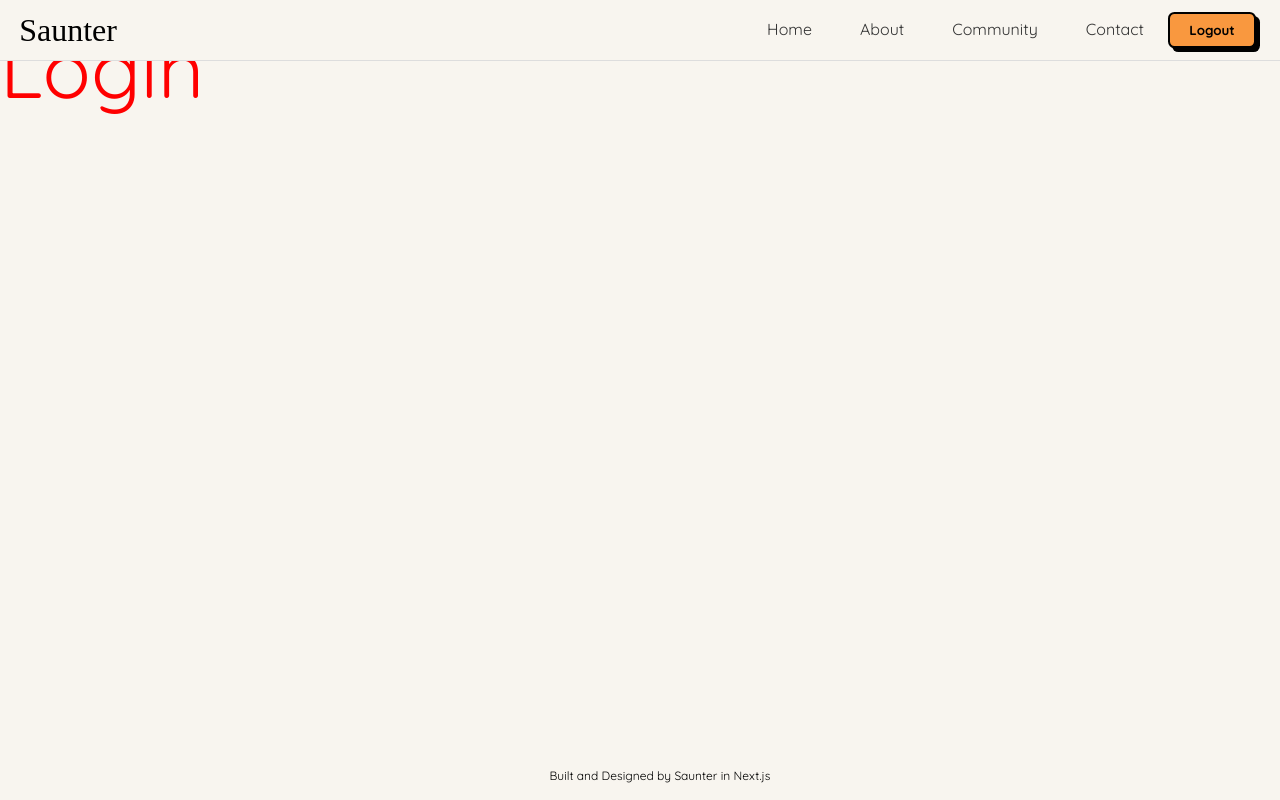
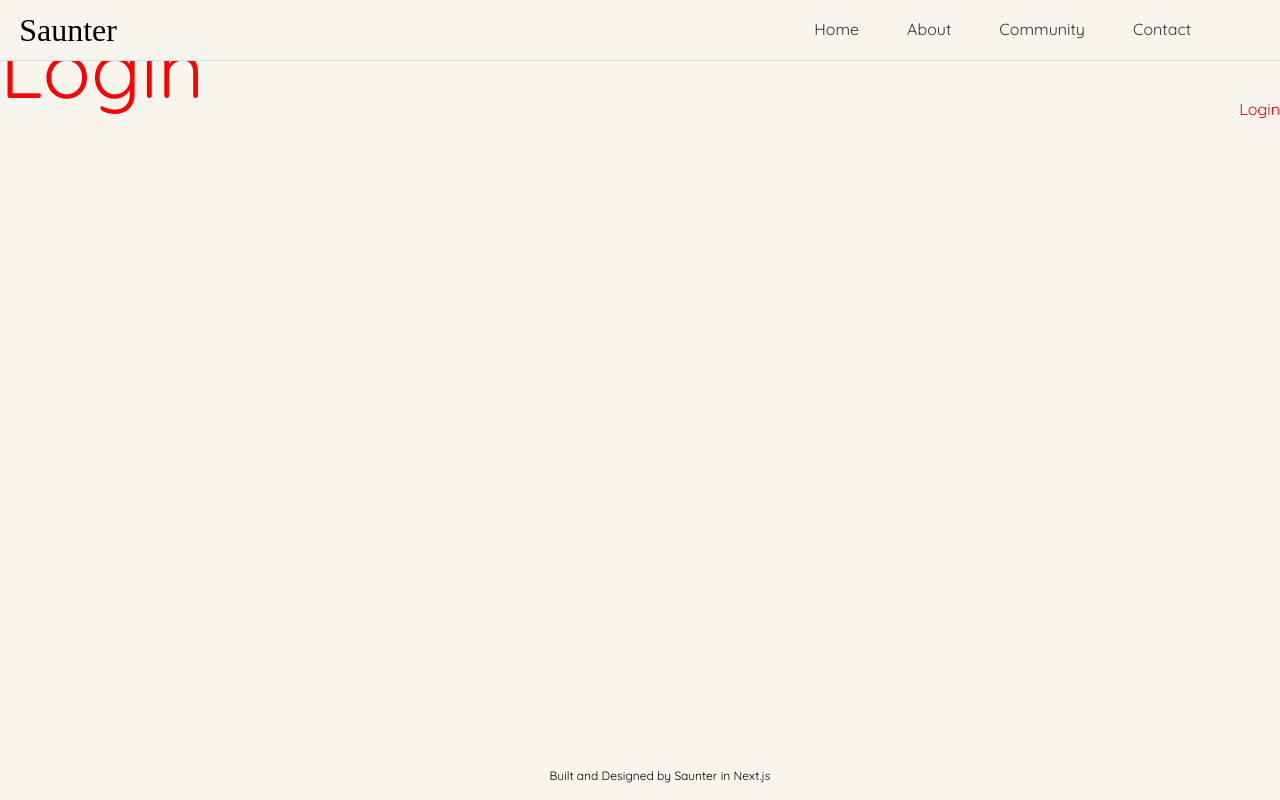
Before and after one commit to ffjaervik/saunter-front-end, a Next.js app: page / in a window 1280 px wide. Built offline with nearby package versions, Linux system fonts and the light colour scheme; no server answers; a web font is replaced by a local one.

Commit message:
feat: Auth0 in navbar + conditional rendering. Collaboration: @anastasia-starostina

```diff
--- a/components/Navbar.js
+++ b/components/Navbar.js
@@ -1,38 +1,63 @@
 import Link from 'next/link'
 import Image from 'next/image'
-import styles from "../styles/Navbar.module.css"
-import { useUser } from "@auth0/nextjs-auth0";
-import PropTypes from "prop-types";
+import styles from '../styles/Navbar.module.css'
+import { useUser } from '@auth0/nextjs-auth0'
+import PropTypes from 'prop-types'
 
-const Navbar = ({ isLoggedIn }) => {
-  const { user } = useUser();
-
+const Navbar = () => {
+	const { user, error, isLoading } = useUser()
+	console.log(user)
 
 	return (
 		<nav className={styles.navbar}>
-        <Link href="/">
+			<Link href='/'>
 				<h2>Saunter</h2>
 			</Link>
-        <Link href="/">
+			<Link href='/'>
 				<a>Home</a>
 			</Link>
-        <Link href="/about">
+			<Link href='/about'>
 				<a>About</a>
 			</Link>
-        <Link href="/community/">
+			<Link href='/community/'>
 				<a>Community</a>
 			</Link>
-        <Link href="/contact/">
+			<Link href='/contact/'>
 				<a>Contact</a>
 			</Link>
-        <button className="btn" href="/api/auth/logout">
-          Logout
+			{error && <div>{error.message}</div>}
+			{user && (
+				<div className='loginwelcome'>
+					<button>
+						{' '}
+						Welcome {user.name}! <a href='/api/auth/logout'>Logout</a>{' '}
 					</button>
+				</div>
+			)}
+			{!user && (
+				<a className='loginbutton' href='/api/auth/login'>
+					Login
+				</a>
+			)}
 		</nav>
-    );
+	)
 }
 
+//   const { user, error, isLoading } = useUser();
 
+//   if (isLoading) return <div>Loading...</div>;
+//   if (error) return <div>{error.message}</div>;
+
+//   if (user) {
+//     return (
+//       <div className="loginwelcome">
+//         Welcome {user.name}! <a href="/api/auth/logout">Logout</a>
+//       </div>
+//     );
+//   }
+
+//   return <a className="loginbutton" href="/api/auth/login">Login</a>;
+// }
 
 //{
 /* <div className="loginwelcome">
@@ -69,5 +94,4 @@ const Navbar = ({ isLoggedIn }) => {
 //   </nav>
 // );
 
-
-export default Navbar;
+export default Navbar
```
Lines whose indentation alone changed are shown as unchanged.
